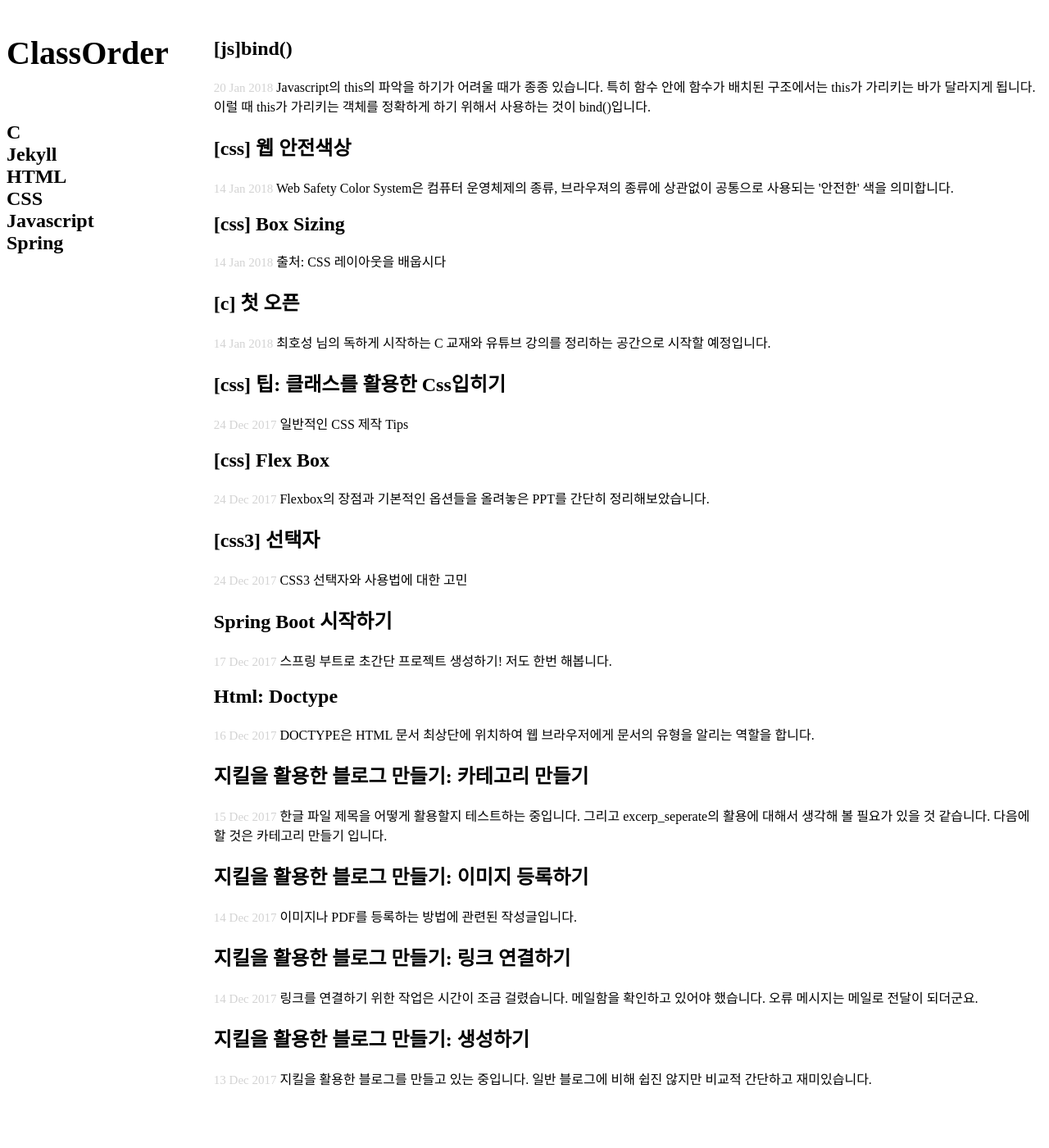
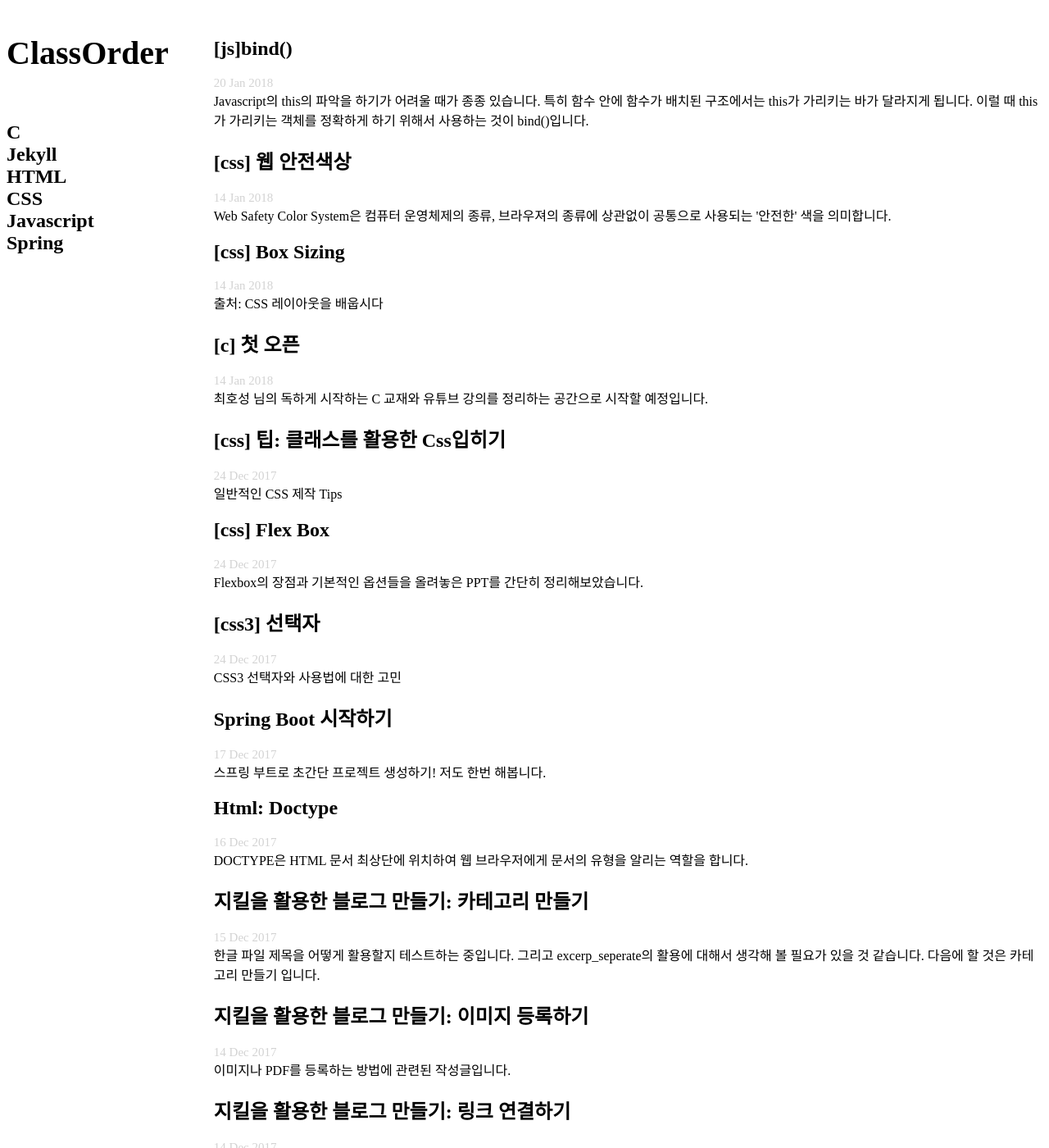
Before and after one commit to ProjectTavern/deprecated-winterguard.github.io, a Jekyll site: the page built from index.html, in a window 1280 px wide and 1400 px high. Shown: the whole window at 82% size. Built offline with Jekyll 4.4.1, drawn with Linux system fonts in a browser that asks for light colours; nearby versions of some CDN libraries; the list of posts is cut into pages by our own code.

```diff
--- a/_includes/head.html
+++ b/_includes/head.html
@@ -28,6 +28,6 @@
     .main_header{flex:2;order:1;position:fixed;z-index:1}
     .copy_header{flex:2;order:1}
     .main_content{flex:8;order:2}
-    .date{font-size:15px;color:lightgrey}
+    .date{font-size:15px;color:lightgrey;display:block}
   </style>
 </head>
```
